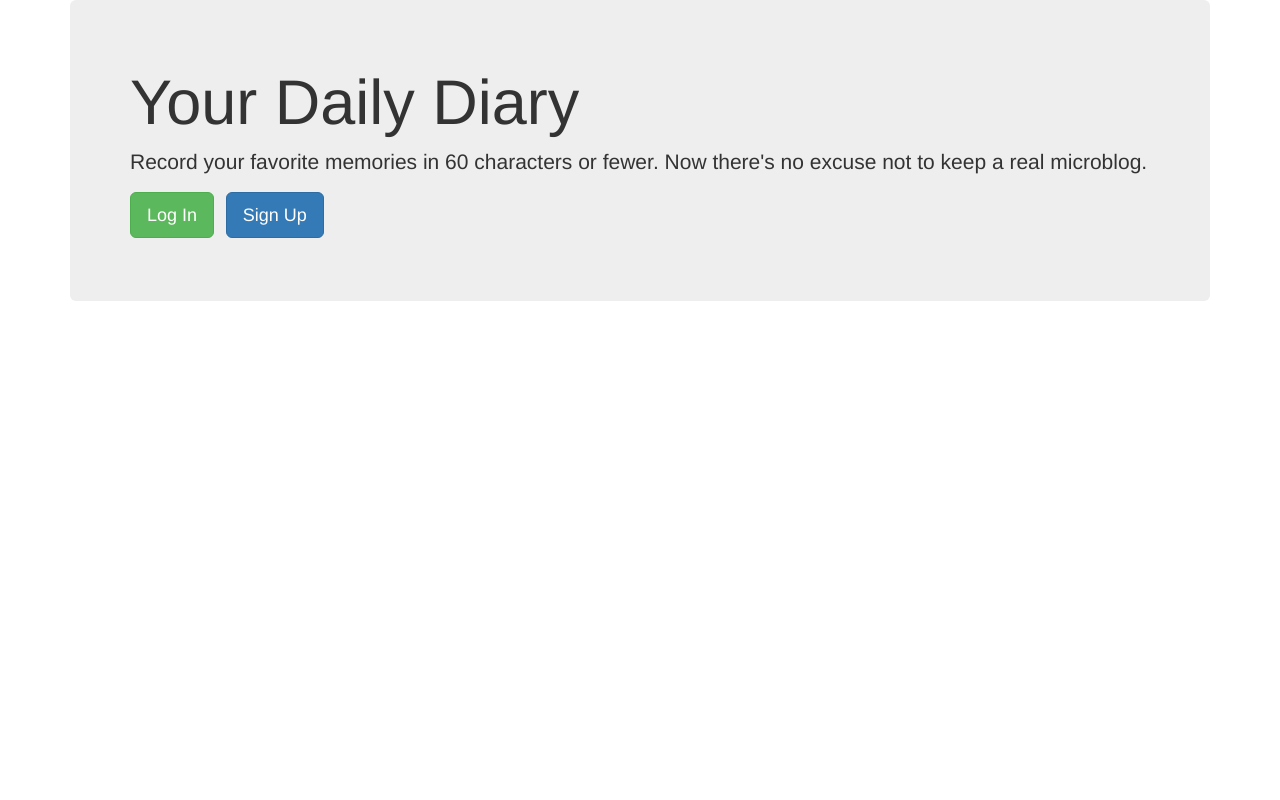
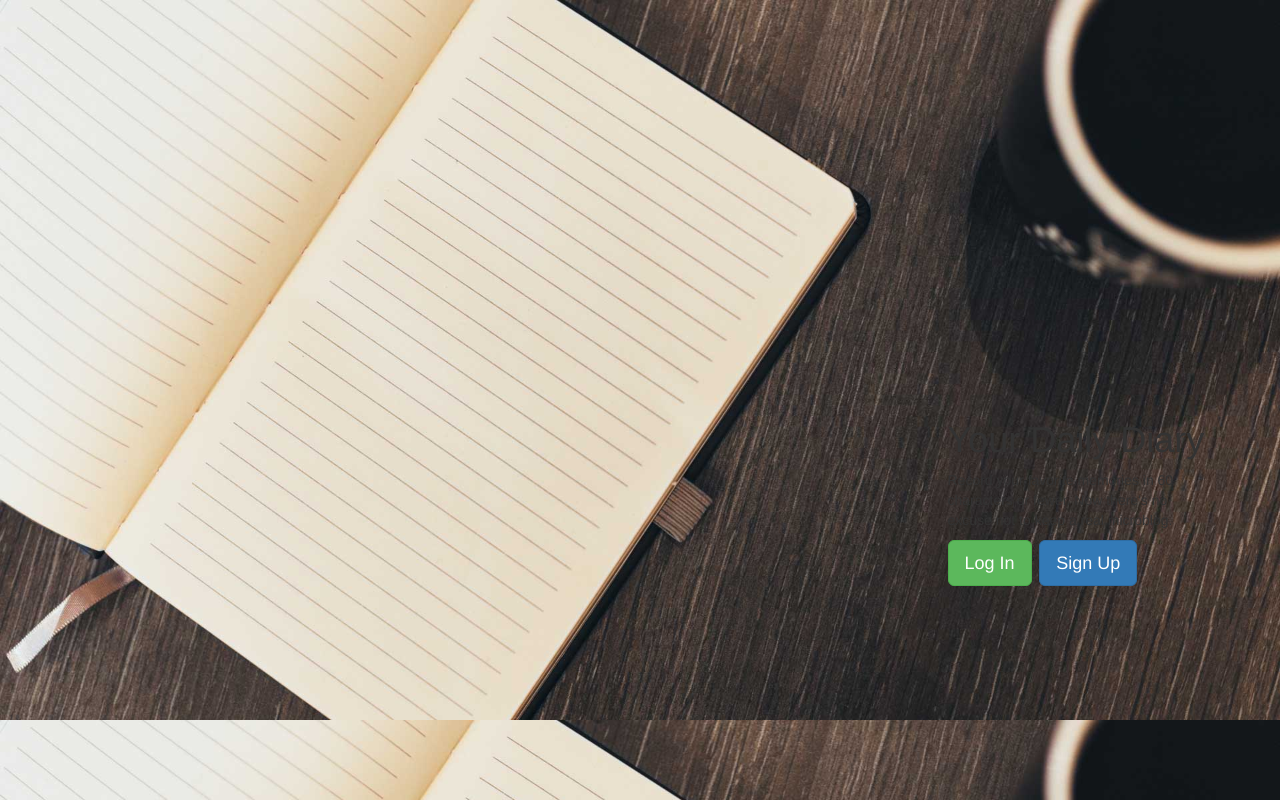
Before and after one commit to bgamwell/daily-diary, a website: page Public/views/index.html in a window 1280 px wide. Drawn offline with nearby package versions, Linux system fonts and the light colour scheme.

Commit message:
CSS updates to cover image

```diff
--- a/Public/styles/style.css
+++ b/Public/styles/style.css
@@ -1,8 +1,22 @@
-h1 {
-  color: red;
+body {
+	margin-top: 50px;
+	margin-bottom: 50px;
+	background: none;
 }
 
 .profile-picture {
  max-width: 150px;
  border-radius: 100%;
 }
+
+.full {
+  background-image: url('../assets/01.jpg');
+  -webkit-background-size: cover;
+  -moz-background-size: cover;
+  -o-background-size: cover;
+  background-size: cover;
+}
+
+.col-md-3 {
+  margin-top: 350px;
+}
--- a/Public/views/index.html
+++ b/Public/views/index.html
@@ -1,5 +1,5 @@
 <!DOCTYPE html>
-<html>
+<html class="full" lang="en">
   <head>
     <meta charset="utf-8">
     <meta name="viewport" content="width=device-width, initial-scale=1"> <!-- Enables responsive design -->
@@ -15,15 +15,17 @@
   </head>
 
   <body>
+
     <div class="container">
       <div class="row">
-        <div class="col-md-12">
-          <div class="jumbotron">
-            <h1>Your Daily Diary</h1>
-            <p>Record your favorite memories in 60 characters or fewer. Now there's no excuse not to keep a real microblog.</p>
-            <p><a class="btn btn-success btn-lg" id="login-button" role="button">Log In</a>&nbsp;&nbsp;<a class="btn btn-primary btn-lg" id="signup-button" role="button">Sign Up</a></p> <!-- show login modal, show sign up modal -->
-          </div>
-        </div> <!-- .col-md-12 close -->
+        <div class="col-md-9 col-sm-12">
+            <!-- Empty div -->
+        </div> <!-- .col-md-9 close -->
+        <div class="col-md-3 col-sm-12">
+          <h1>Your Daily Diary</h1>
+          <p>Record your favorite memories in 60 characters or fewer. Now there's no excuse not to keep a real microblog.</p>
+          <p><a class="btn btn-success btn-lg" id="login-button" role="button">Log In</a>&nbsp;&nbsp;<a class="btn btn-primary btn-lg" id="signup-button" role="button">Sign Up</a></p> <!-- show login modal, show sign up modal -->
+        </div> <!-- .col-md-2 close -->
       </div> <!-- .row close -->
     </div> <!-- .container close -->
 
```
Also changed, not shown: server.js (+12 -2 lines), public/assets/01.jpg (added).
